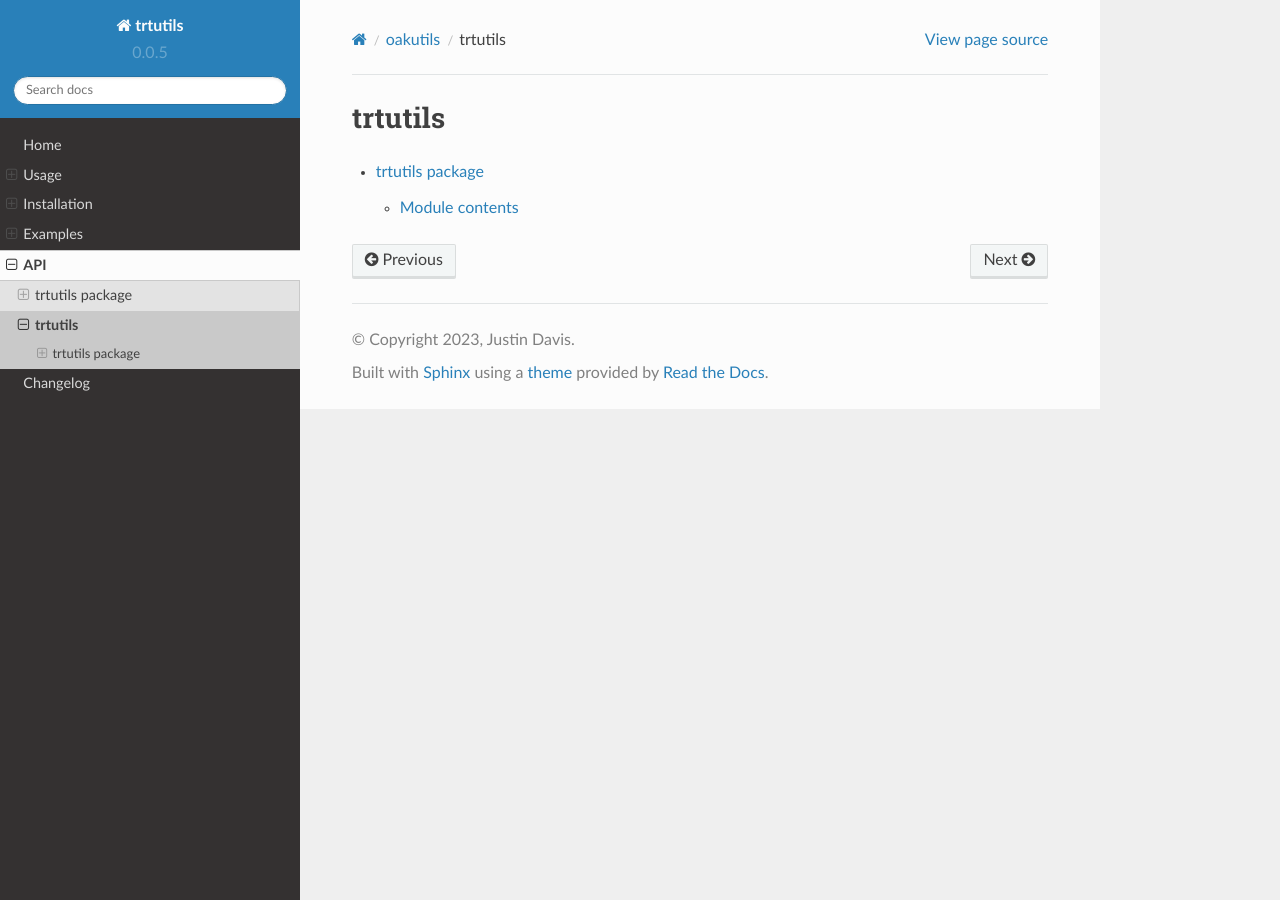
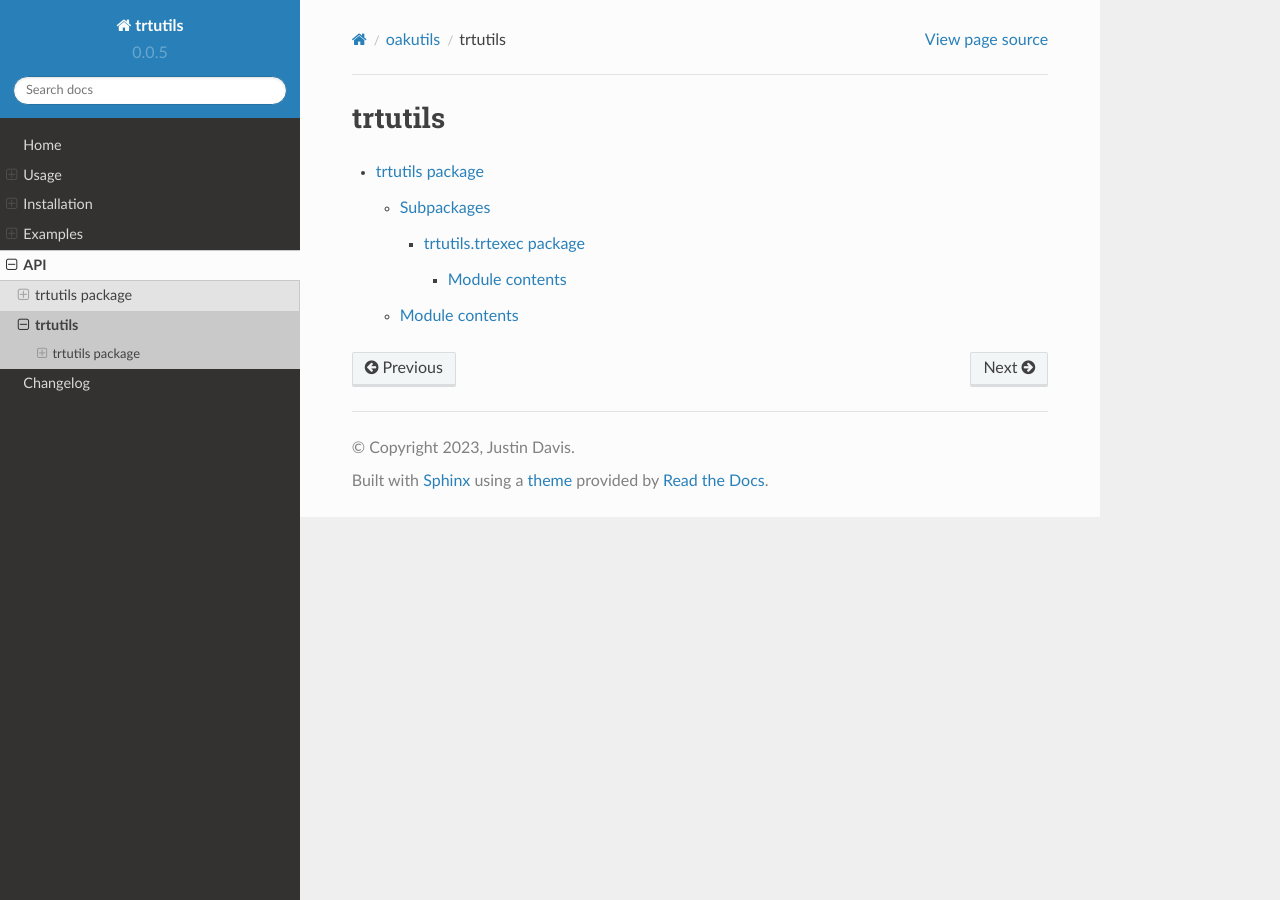
Before and after one commit to justincdavis/trtutils, a Sphinx documentation site: the page built from docs/source/modules.rst, in a window 1280 px wide. Built offline with Sphinx 7.4.7 and the Read the Docs theme 2.0.0, drawn with Linux system fonts in a browser that asks for light colours.

Commit message:
Update main call for trtexec

```diff
--- a/docs/source/trtutils.rst
+++ b/docs/source/trtutils.rst
@@ -1,5 +1,13 @@
 trtutils package
 ================
+
+Subpackages
+-----------
+
+.. toctree::
+   :maxdepth: 4
+
+   trtutils.trtexec
 
 Module contents
 ---------------
--- /dev/null
+++ b/docs/source/trtutils.trtexec.rst
@@ -0,0 +1,10 @@
+trtutils.trtexec package
+========================
+
+Module contents
+---------------
+
+.. automodule:: trtutils.trtexec
+   :members:
+   :undoc-members:
+   :show-inheritance:
```
Also changed, not shown: 1 other file.
